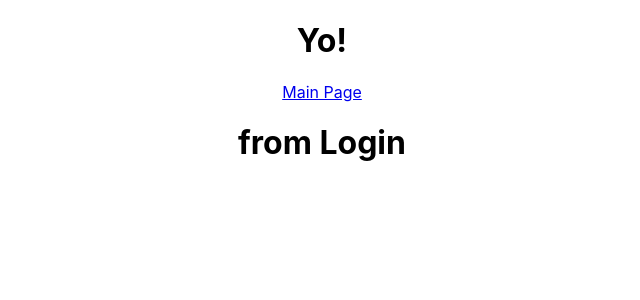
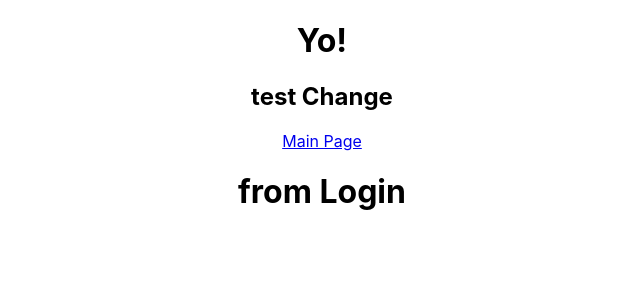
Before and after one commit to Build-Week-Use-My-Tools/FE-use-my-tools, a React (Create React App) app in the folder fe-tools/: page / in a window 1280 px wide. Shown: the top 300 px of the page, without its empty margins (318-958 px from the left). Built offline with nearby package versions, Linux system fonts and the light colour scheme.

Commit message:
test commit

```diff
--- a/fe-tools/src/App.js
+++ b/fe-tools/src/App.js
@@ -20,6 +20,7 @@ function App() {
   return (
     <div className="App">
       <h1>Yo!</h1>
+      <h2>test Change</h2>
       <NavLink to='/mainpage'>Main Page</NavLink>
       <Route path='/' component={Login} />
       <Route path='/register' component={RegisterForm} />
```
